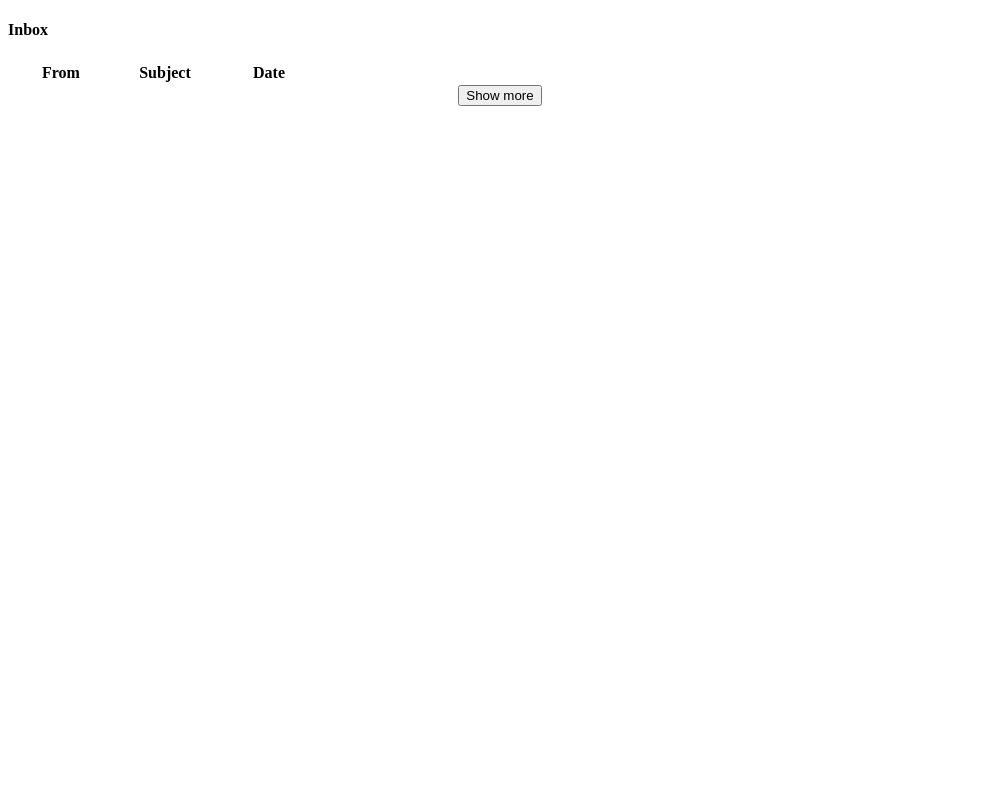
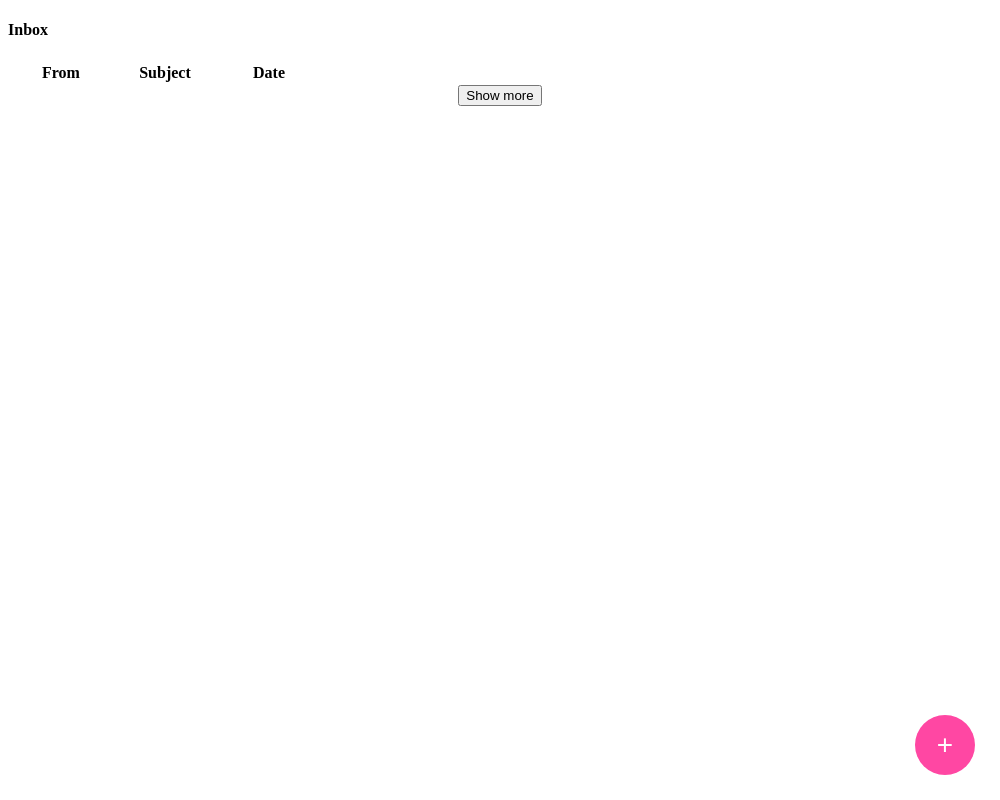
Before and after one commit to eHammarstrom/QuickFeed-app, an Electron app: page views/mail/mail.html in a window 1000 px wide. Drawn offline with nearby package versions, Linux system fonts and the light colour scheme; files that its build step writes are made by us from their sources; no server answers; files whose address does not match are found by name.

Commit message:
Button added on mail view

```diff
--- a/views/mail/mail.css
+++ b/views/mail/mail.css
@@ -0,0 +1,52 @@
+.button {
+	display: inline-block;
+	border-radius: 4px;
+	background-color: #ff1a8c;
+	border: none;
+	border-radius: 50%;
+	color: #FFFFFF;
+	text-align: center;
+	font-size: 28px;
+	width: 60px;
+	height: 60px;
+	transition: all 0.5s;
+	cursor: pointer;
+	margin: 25px;
+	position: fixed;
+	right: 0;
+	bottom: 0;
+	opacity: 0.8;
+}
+
+.button span {
+	cursor: pointer;
+	display: inline-block;
+	position: relative;
+	transition: 0.5s;
+}
+
+.button span:after {
+	content: '';
+	position: absolute;
+	opacity: 0;
+	top: 0;
+	right: -20px;
+	transition: 0.5s;
+}
+
+.button:hover {
+	background-color: #cc0066;
+}
+
+
+/*
+.button:hover span {
+	padding-right: 25px;
+	*/
+
+
+}
+*/ .button:hover span:after {
+	opacity: 1;
+	right: 0;
+}
--- a/views/mail/mail.html
+++ b/views/mail/mail.html
@@ -49,7 +49,8 @@
 				<!-- /.panel -->
 			</div>
 			<!-- /.col-lg-6 -->
-        </div>
+
+			<button class="button" style="float: right;"><span>+</span></button>
 
 		</div>
 
```
Lines whose indentation alone changed are shown as unchanged.
